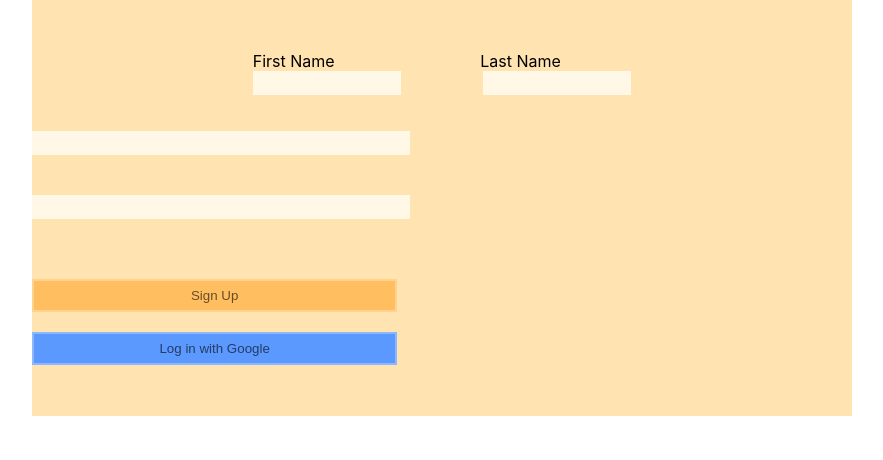
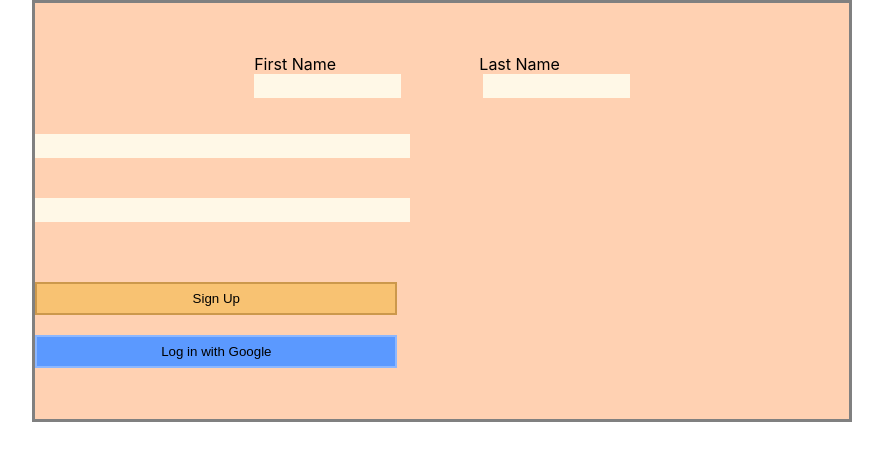
Before and after one commit to Bstuart77/Checklist_418, a React (Create React App) app: page / in a window 1280 px wide. Shown: the top 460 px of the page, without its empty margins (198-1081 px from the left). Built offline with nearby package versions, Linux system fonts and the light colour scheme.

Commit message:
Changed background color and box colors to not clash

```diff
--- a/src/SignUp.css
+++ b/src/SignUp.css
@@ -22,11 +22,12 @@ code {
 }
 
 .SignUpClass{
-  background-color: #FFE4B2;
+  background-color: #ffd1b2;
   padding-top: 4%;
   padding-bottom: 4%;
   margin-left: 18%;
   margin-right: 18%;
+  border: 3px solid grey;
 }
 
 .FirstNameLabel{
@@ -88,16 +89,16 @@ code {
   margin: auto;
   width: 44.5%;
   padding: .85%;
-  background-color: #FFBF60;
-  color: #664C26;
-  border: 2px solid #FFD28F
+  background-color: #f8c272;
+  color: #000000;
+  border: 2px solid #CC984C
 }
 
 .SignInWithGoogleButton{
   margin: auto;
   width: 44.5%;
   padding: .85%;
-  color: #243D66;
+  color: #000000;
   background-color: #5b99ff;
   border: 2px solid #8CB7FF;
 }
```
